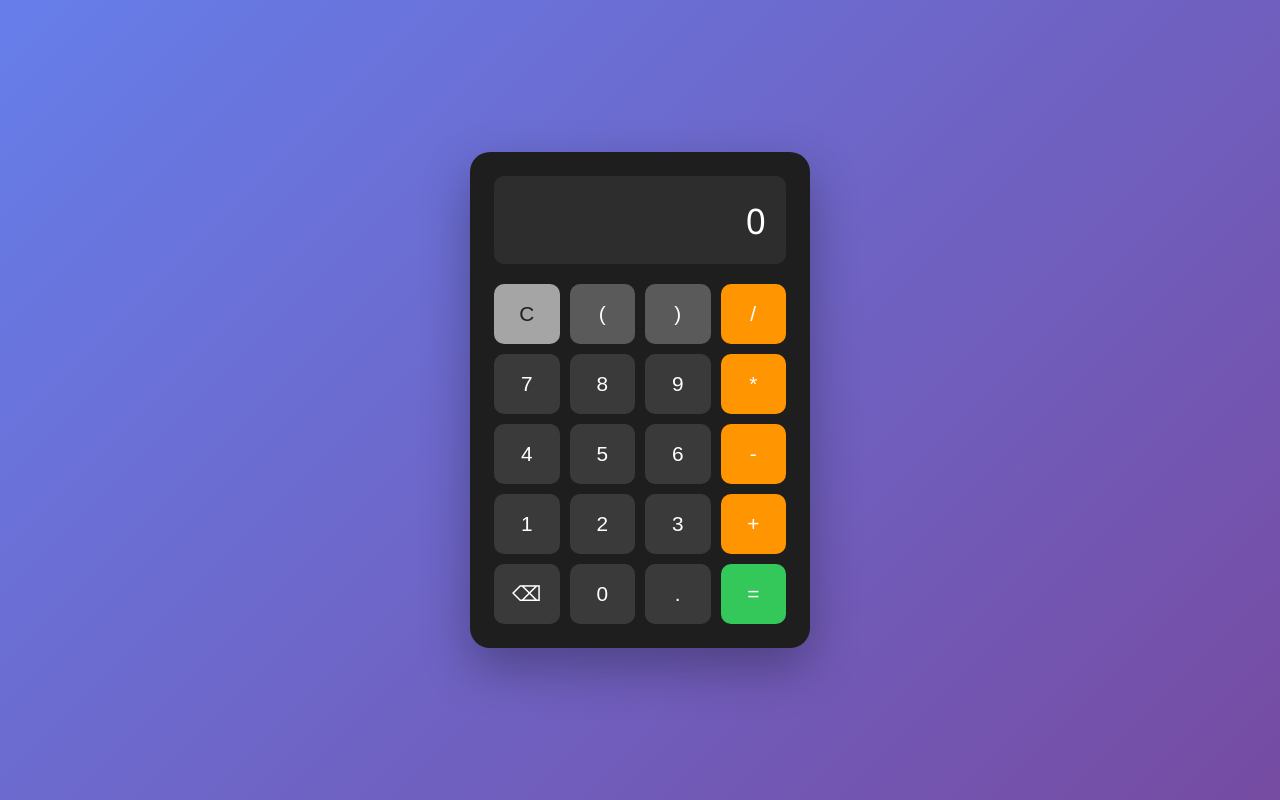
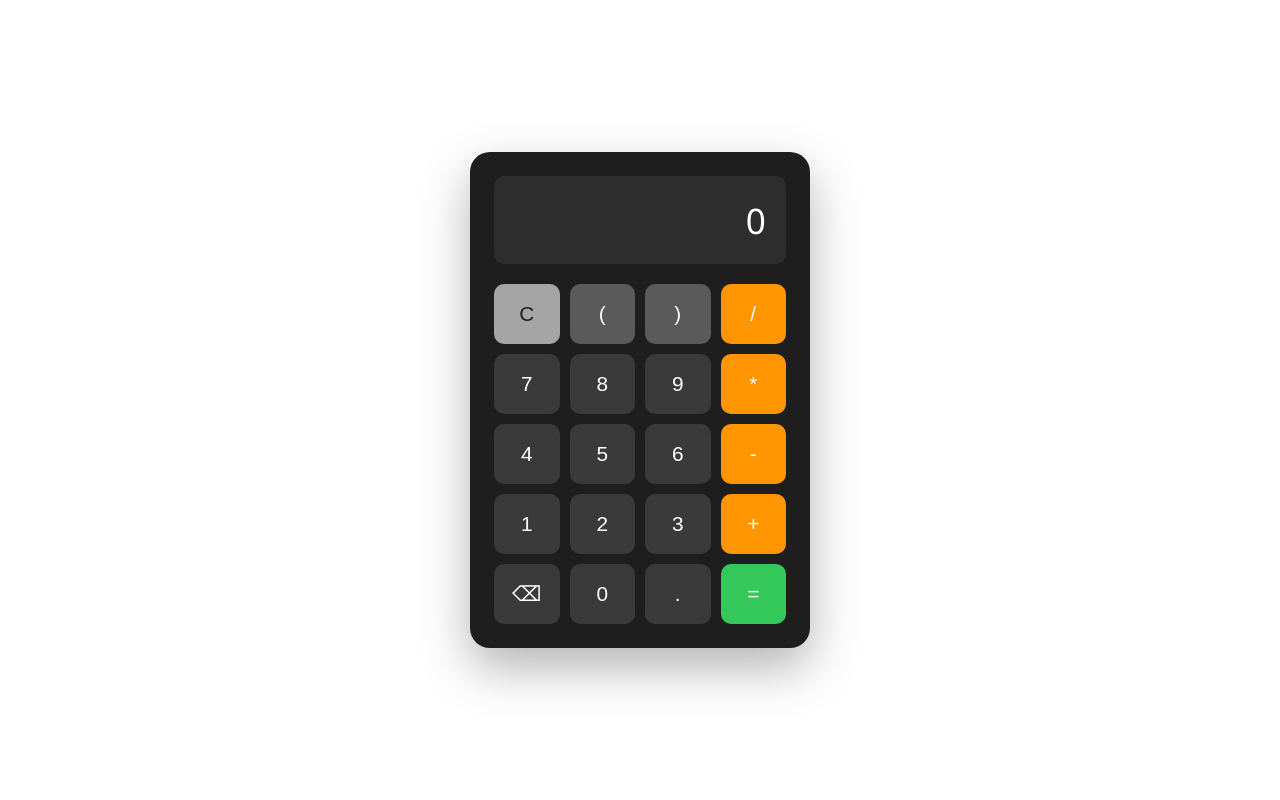
Before and after one commit to jangsungu12-hue/my-project, a website: page index.html in a window 1280 px wide. Drawn offline with Linux system fonts and the light colour scheme.

Commit message:
ORC-188: 계산기 프로그램 수정

```diff
--- a/index.html
+++ b/index.html
@@ -16,7 +16,7 @@
             justify-content: center;
             align-items: center;
             min-height: 100vh;
-            background: linear-gradient(135deg, #667eea 0%, #764ba2 100%);
+            background: #ffffff;
             font-family: 'Segoe UI', sans-serif;
         }
 
```
